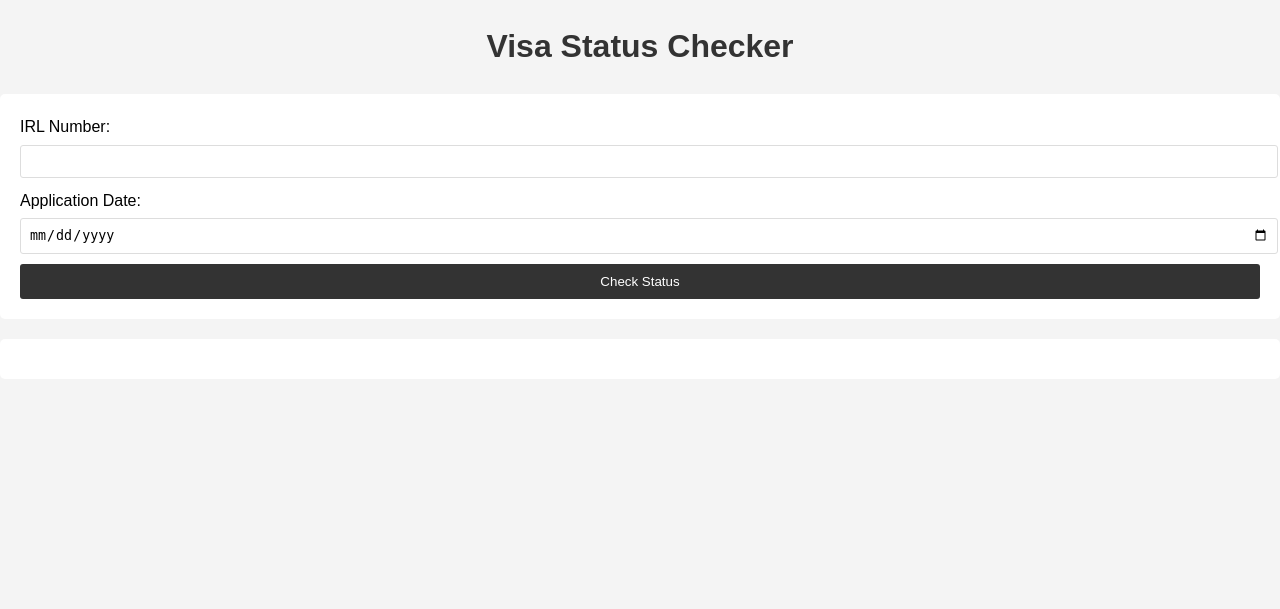
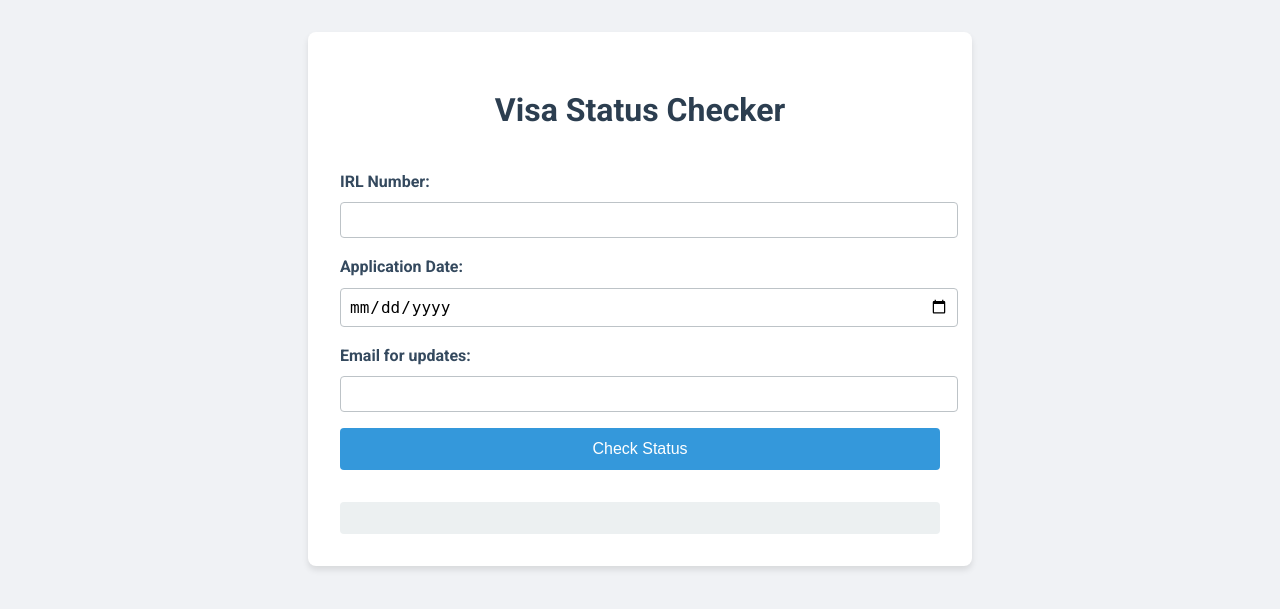
Before and after one commit to prathamesh-git9/visa-status-checker, a Flask app: page / in a window 1280 px wide. Shown: the top 609 px of the page. Run offline with Flask 2, Linux system fonts and the light colour scheme; some libraries are stand-ins or nearby versions.

Commit message:
Update UI and add email functionality for visa status checker

```diff
--- a/app.py
+++ b/app.py
@@ -7,6 +7,7 @@ from flask_mail import Mail, Message
 from flask_wtf.csrf import CSRFProtect
 from flask_limiter import Limiter
 from flask_limiter.util import get_remote_address
+import json
 
 # Set up logging
 logging.basicConfig(stream=sys.stdout, level=logging.DEBUG)
@@ -73,8 +74,12 @@ def get_csrf_token():
 @limiter.limit("5 per minute")
 def check_status():
     try:
+        # Log the incoming request data
+        logger.info(f"Received check_status request: {json.dumps(request.form)}")
+
         irl_number = request.form["irl_number"]
         application_date = request.form["application_date"]
+        email = request.form["email"]
 
         if irl_number in visa_database:
             visa_info = visa_database[irl_number]
@@ -83,20 +88,25 @@ def check_status():
             current_date = datetime.now()
             working_days = calculate_working_days(app_date, current_date)
 
-            # Send email to the applicant's email address
-            recipient_email = visa_info["email"]
+            # Send email to the provided email address
             subject = f"Visa Application Status Update - {status}"
             body = f"Your visa application is {status}. It has been {working_days} working days since your application."
-            email_sent = send_email(recipient_email, subject, body)
+            email_sent = send_email(email, subject, body)
 
-            return jsonify({
+            response_data = {
                 "status": status,
                 "working_days": working_days,
                 "message": f"Your visa application is {status}. It has been {working_days} working days since your application.",
                 "email_sent": email_sent,
-                "email_error": "" if email_sent else "Failed to send email notification. Please check your email settings."
-            })
+                "email_error": "" if email_sent else "Failed to send email notification. Please check your email address."
+            }
+
+            # Log the response data
+            logger.info(f"Sending response: {json.dumps(response_data)}")
+            return jsonify(response_data)
         else:
+            # Log the not found response
+            logger.info(f"Application not found for IRL number: {irl_number}")
             return jsonify({
                 "status": "Not Found",
                 "message": "No visa application found with the provided IRL number."
@@ -127,6 +137,7 @@ def send_email():
 
 @app.route('/static/<path:filename>')
 def serve_static(filename):
+    logger.info(f"Serving static file: {filename}")
     return send_from_directory(app.static_folder, filename, cache_timeout=0)
 
 if __name__ == '__main__':
--- a/static/script.js
+++ b/static/script.js
@@ -1,5 +1,5 @@
 function showLoading() {
-    document.getElementById('loading').style.display = 'block';
+    document.getElementById('loading').style.display = 'flex';
 }
 
 function hideLoading() {
--- a/static/styles.css
+++ b/static/styles.css
@@ -1,102 +1,110 @@
 body {
-    font-family: Arial, sans-serif;
+    font-family: 'Roboto', sans-serif;
     line-height: 1.6;
     margin: 0;
     padding: 0;
-    background-color: #f4f4f4;
+    background-color: #f0f2f5;
+    color: #333;
 }
 
 .container {
-    width: 80%;
-    margin: auto;
-    overflow: hidden;
-    padding: 20px;
+    max-width: 600px;
+    margin: 2rem auto;
+    padding: 2rem;
+    background-color: #ffffff;
+    border-radius: 8px;
+    box-shadow: 0 4px 6px rgba(0, 0, 0, 0.1);
 }
 
 h1 {
-    color: #333;
     text-align: center;
+    color: #2c3e50;
+    margin-bottom: 2rem;
 }
 
-form {
-    background: #fff;
-    padding: 20px;
-    margin-bottom: 20px;
-    border-radius: 5px;
+.form-group {
+    margin-bottom: 1rem;
 }
 
 label {
     display: block;
-    margin-bottom: 5px;
+    margin-bottom: 0.5rem;
+    font-weight: bold;
+    color: #34495e;
 }
 
 input[type="text"],
-input[type="date"] {
+input[type="date"],
+input[type="email"] {
     width: 100%;
-    padding: 8px;
-    margin-bottom: 10px;
-    border: 1px solid #ddd;
-    border-radius: 3px;
+    padding: 0.5rem;
+    border: 1px solid #bdc3c7;
+    border-radius: 4px;
+    font-size: 1rem;
 }
 
 button {
     display: block;
     width: 100%;
-    padding: 10px;
-    background: #333;
-    color: #fff;
+    padding: 0.75rem;
+    background-color: #3498db;
+    color: #ffffff;
     border: none;
-    border-radius: 3px;
+    border-radius: 4px;
+    font-size: 1rem;
     cursor: pointer;
+    transition: background-color 0.3s ease;
 }
 
 button:hover {
-    background: #555;
+    background-color: #2980b9;
 }
 
-#result {
-    background: #fff;
-    padding: 20px;
-    border-radius: 5px;
+.result-container {
+    margin-top: 2rem;
+    padding: 1rem;
+    background-color: #ecf0f1;
+    border-radius: 4px;
 }
 
-nav {
-    background-color: #333;
-    padding: 10px 0;
-    margin-bottom: 20px;
+.loading {
+    display: none;
+    position: fixed;
+    top: 0;
+    left: 0;
+    width: 100%;
+    height: 100%;
+    background-color: rgba(0, 0, 0, 0.5);
+    justify-content: center;
+    align-items: center;
+    flex-direction: column;
+    color: #ffffff;
 }
 
-nav ul {
-    list-style-type: none;
-    padding: 0;
-    margin: 0;
-    display: flex;
-    justify-content: center;
+.spinner {
+    border: 4px solid #f3f3f3;
+    border-top: 4px solid #3498db;
+    border-radius: 50%;
+    width: 40px;
+    height: 40px;
+    animation: spin 1s linear infinite;
 }
 
-nav ul li {
-    margin: 0 10px;
-}
-
-nav ul li a {
-    color: #fff;
-    text-decoration: none;
-    font-weight: bold;
-}
-
-nav ul li a:hover {
-    color: #ddd;
+@keyframes spin {
+    0% { transform: rotate(0deg); }
+    100% { transform: rotate(360deg); }
 }
 
 .notification {
     position: fixed;
     top: 20px;
     right: 20px;
-    padding: 15px;
+    padding: 1rem;
     border-radius: 4px;
-    color: white;
+    color: #ffffff;
+    font-weight: bold;
     opacity: 0;
-    transition: opacity 0.5s ease-in-out;
+    transition: opacity 0.3s ease-in-out;
 }
 
 .notification.show {
@@ -104,25 +112,13 @@ nav ul li a:hover {
 }
 
 .notification.success {
-    background-color: #4CAF50;
+    background-color: #2ecc71;
 }
 
 .notification.error {
-    background-color: #f44336;
+    background-color: #e74c3c;
 }
 
 .notification.info {
-    background-color: #2196F3;
+    background-color: #3498db;
 }
-
-#loading {
-    display: none;
-    position: fixed;
-    top: 50%;
-    left: 50%;
-    transform: translate(-50%, -50%);
-    background-color: rgba(255, 255, 255, 0.8);
-    padding: 20px;
-    border-radius: 5px;
-    box-shadow: 0 0 10px rgba(0, 0, 0, 0.1);
-}
--- a/templates/index.html
+++ b/templates/index.html
@@ -4,20 +4,34 @@
     <meta charset="UTF-8">
     <meta name="viewport" content="width=device-width, initial-scale=1.0">
     <title>Visa Status Checker</title>
-    <link rel="stylesheet" href="{{ url_for('static', filename='styles.css', v=1) }}">
+    <link href="https://fonts.googleapis.com/css2?family=Roboto:wght@300;400;700&display=swap" rel="stylesheet">
+    <link rel="stylesheet" href="{{ url_for('static', filename='styles.css', v=2) }}">
 </head>
 <body>
+    <div class="container">
         <h1>Visa Status Checker</h1>
         <form id="status-form">
+            <div class="form-group">
                 <label for="irl_number">IRL Number:</label>
                 <input type="text" id="irl_number" name="irl_number" required>
+            </div>
+            <div class="form-group">
                 <label for="application_date">Application Date:</label>
                 <input type="date" id="application_date" name="application_date" required>
+            </div>
+            <div class="form-group">
+                <label for="email">Email for updates:</label>
+                <input type="email" id="email" name="email" required>
+            </div>
             <button type="submit">Check Status</button>
         </form>
-    <div id="result"></div>
-    <div id="loading">Loading...</div>
+        <div id="result" class="result-container"></div>
+    </div>
+    <div id="loading" class="loading">
+        <div class="spinner"></div>
+        <p>Checking status...</p>
+    </div>
     <div id="notification" class="notification"></div>
-    <script src="{{ url_for('static', filename='script.js', v=1) }}"></script>
+    <script src="{{ url_for('static', filename='script.js', v=2) }}"></script>
 </body>
 </html>
```
Lines whose indentation alone changed are shown as unchanged.
